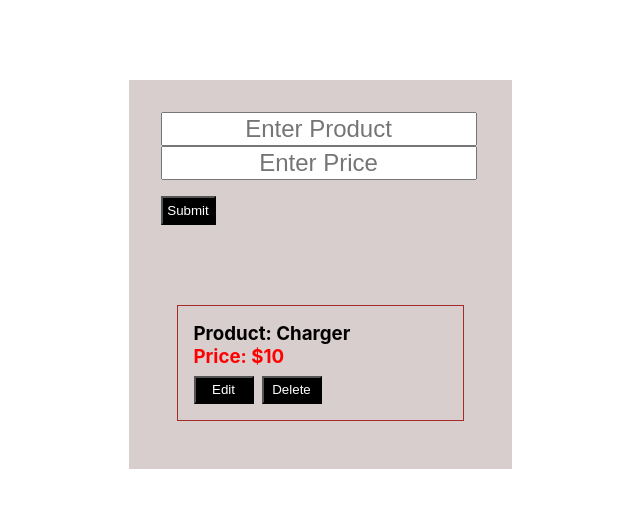
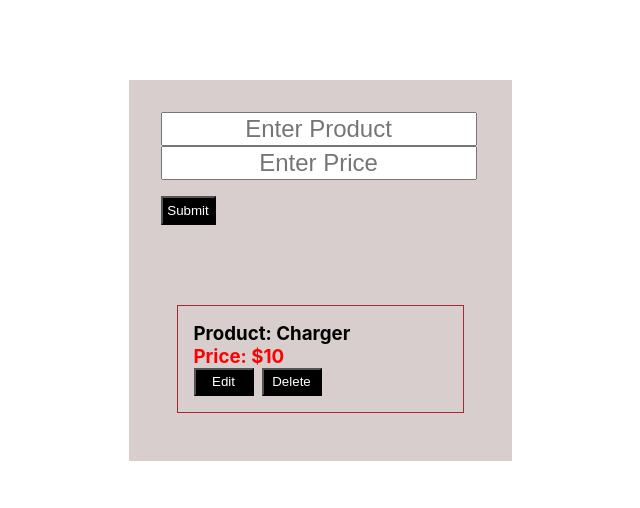
Before and after one commit to awaiszubair/expense-tracker, a React (Create React App) app in the folder myappCopy/: page / in a window 1280 px wide. Shown: the top 508 px of the page, without its empty margins (320-960 px from the left). Built offline with nearby package versions, Linux system fonts and the light colour scheme.

Commit message:
Update nestListDisplay.js

```diff
--- a/myappCopy/src/ListProject/nestListDisplay.js
+++ b/myappCopy/src/ListProject/nestListDisplay.js
@@ -33,10 +33,8 @@ const NestListDisplay = ({list,id, setName,setPass,setID,comList,ID,setd,delID,d
     <li data-id={id}>
         <div><span>Product: </span> <span>{list.name}</span></div>
         <div><span className='red'>Price: </span> <span className='red'>${list.pass}</span></div>
-        <div style={{marginTop:'0.5rem'}}>
         <button onClick={update} style={{padding:'0.3rem',color:'white',background:'black',width:'60px'}}>Edit</button>
         <button onClick={deleteList} style={{padding:'0.3rem',color:'white',background:'black',width:'60px',marginLeft:'0.5rem'}}>Delete</button>
-        </div>
         {/* {console.log("LIST FROM NESTED LISTS ",list.name, "AND", list.pass)} */}
         {console.log("ON Submission: nestListDisplay File Called")}
 
```
